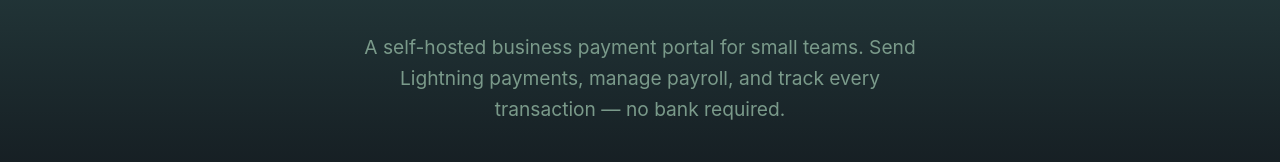
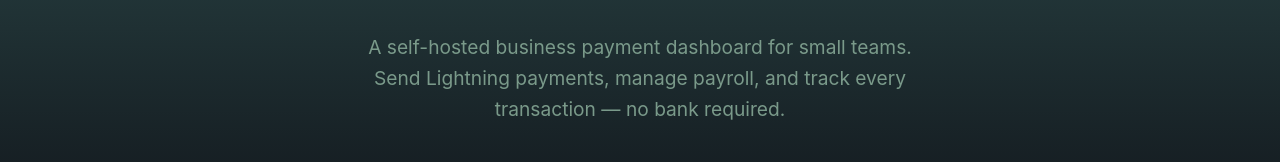
Before and after one commit to ericscalibur/Disrupt, a plain HTML site: page index.html in a window 1280 px wide. Shown: the part 278-440 px from the top of the page. Drawn offline with Linux system fonts and the light colour scheme.

Commit message:
update: portal -> dashboard

```diff
--- a/index.html
+++ b/index.html
@@ -281,7 +281,7 @@
   <div class="hero">
     <div class="hero-badge">Powered by Blink API</div>
     <h1><img src="favicon.svg" alt="D" style="height:0.99em; width:0.99em; vertical-align:-0.14em; filter:invert(1); margin-right:-2px; clip-path:inset(0 4px 0 0);">ISRUPT</h1>
-    <p>A self-hosted business payment portal for small teams. Send Lightning payments, manage payroll, and track every transaction — no bank required.</p>
+    <p>A self-hosted business payment dashboard for small teams. Send Lightning payments, manage payroll, and track every transaction — no bank required.</p>
     <div class="hero-actions">
       <a href="https://github.com/ericscalibur/Disrupt" class="btn btn-accent btn-lg" target="_blank">View on GitHub</a>
       <a href="#screenshots" class="btn btn-outline btn-lg">See Screenshots</a>
```
